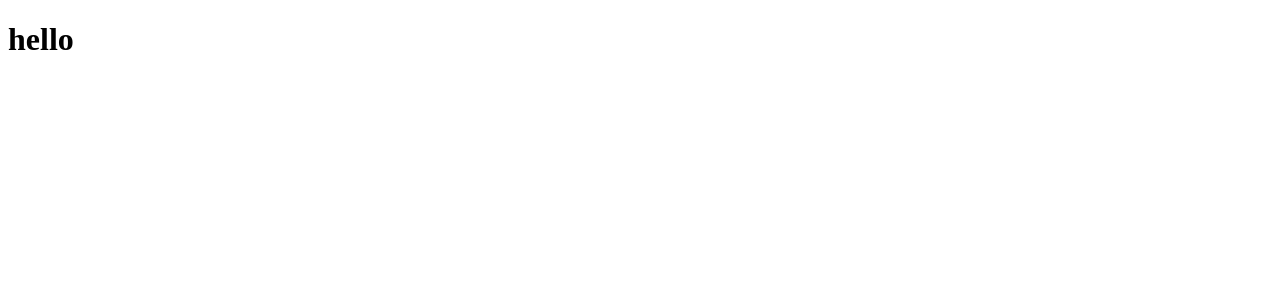
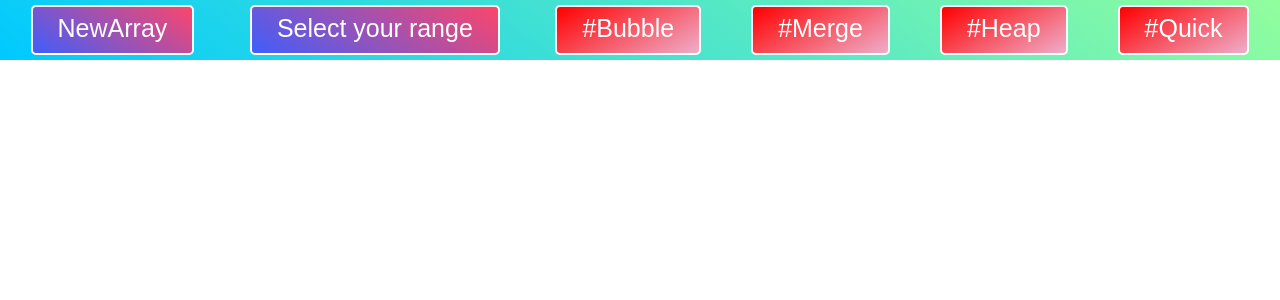
Before and after one commit to rasam-hossain/sorting-visualizer, a React (Create React App) app: page / in a window 1280 px wide. Shown: the top 300 px of the page. Built offline with nearby package versions, Linux system fonts and the light colour scheme.

Commit message:
Created and designed the buttons for the UI

```diff
--- a/package.json
+++ b/package.json
@@ -3,12 +3,14 @@
   "version": "0.1.0",
   "private": true,
   "dependencies": {
+    "@material-ui/core": "^4.11.0",
     "@testing-library/jest-dom": "^5.11.6",
     "@testing-library/react": "^11.2.0",
     "@testing-library/user-event": "^12.2.2",
     "react": "^17.0.1",
     "react-dom": "^17.0.1",
     "react-scripts": "4.0.0",
+    "styled-components": "^5.2.1",
     "web-vitals": "^0.2.4"
   },
   "scripts": {
--- /dev/null
+++ b/src/components/Header.js
@@ -0,0 +1,29 @@
+import React from "react";
+import { Button, SortButton, Container, SortWrapper } from "./header.style";
+
+export default function Header() {
+  return (
+    <Container>
+      <Button onClick={() => console.log("NewArray button clicked")}>
+        NewArray
+      </Button>
+      <Button onClick={() => alert("Select your range")}>
+        Select your range
+      </Button>
+      <SortWrapper>
+        <SortButton onClick={() => console.log("#Bubble button clicked")}>
+          #Bubble
+        </SortButton>
+        <SortButton onClick={() => console.log("#Merge button clicked")}>
+          #Merge
+        </SortButton>
+        <SortButton onClick={() => console.log("#Heap button clicked")}>
+          #Heap
+        </SortButton>
+        <SortButton onClick={() => console.log("#Quick button clicked")}>
+          #Quick
+        </SortButton>
+      </SortWrapper>
+    </Container>
+  );
+}
--- /dev/null
+++ b/src/components/header.style.js
@@ -0,0 +1,88 @@
+import styled from "styled-components";
+
+export const Button = styled.p`
+  color: #fff;
+  cursor: pointer;
+  font-family: Arial, Helvetica, sans-serif;
+  font-size: 25px;
+  text-align: center;
+  line-height: 30px;
+  background: rgb(63, 94, 251);
+  background: linear-gradient(
+    34deg,
+    rgba(63, 94, 251, 1) 0%,
+    rgba(252, 70, 107, 1) 100%
+  );
+  border: 2px solid white;
+  border-radius: 5px;
+  color: white;
+  margin: 0 1em;
+  padding: 0.25em 1em;
+
+  &:hover {
+    color: #fff;
+    background: rgb(131, 58, 180);
+    background: linear-gradient(
+      34deg,
+      rgba(131, 58, 180, 1) 0%,
+      rgba(253, 29, 29, 1) 50%,
+      rgba(252, 176, 69, 1) 100%
+    );
+    border: 2px solid tomato;
+  }
+`;
+
+export const SortButton = styled.p`
+  color: #fff;
+  cursor: pointer;
+  justify-content: center;
+  font-family: Arial, Helvetica, sans-serif;
+  font-size: 25px;
+  text-align: center;
+  line-height: 30px;
+  background: rgb(240, 0, 0);
+  background: linear-gradient(
+    150deg,
+    rgba(255, 0, 0, 1) 0%,
+    rgba(238, 174, 202, 1) 100%
+  );
+  border: 2px solid white;
+  border-radius: 5px;
+  color: white;
+  margin: 0 1em;
+  padding: 0.25em 1em;
+
+  &:hover {
+    color: #fff;
+    background: rgb(131, 58, 180);
+    background: rgb(2, 0, 36);
+    background: linear-gradient(
+      34deg,
+      rgba(2, 0, 36, 1) 0%,
+      rgba(9, 9, 121, 1) 50%,
+      rgba(0, 212, 255, 1) 100%
+    );
+    border: 2px solid tomato;
+  }
+`;
+
+export const Container = styled.div`
+  display: flex;
+  flex-direction: row;
+  align-content: center;
+  justify-content: space-evenly;
+  height: 50px;
+  width: 100%;
+  background: linear-gradient(35deg, #00c9ff 0%, #92fe9d 100%);
+  padding-left: 0px;
+  padding-right: 0px;
+  padding-top: 5px;
+  padding-bottom: 5px;
+`;
+
+export const SortWrapper = styled.div`
+  display: flex;
+  flex-direction: row;
+  align-content: center;
+  justify-content: space-evenly;
+`;
--- a/src/index.js
+++ b/src/index.js
@@ -1,6 +1,6 @@
 import React from "react";
 import ReactDOM from "react-dom";
-import App from "./App";
+import App from "./pages/App";
 
 ReactDOM.render(
   <React.StrictMode>
--- a/src/App.js
+++ b/src/pages/App.js
@@ -1,9 +1,11 @@
 import React from "react";
+import Header from "../components/Header";
+import "./App.style.css";
 
 function App() {
   return (
     <div className="App">
-      <h1>hello</h1>
+      <Header></Header>
     </div>
   );
 }
--- /dev/null
+++ b/src/pages/App.style.css
@@ -0,0 +1,5 @@
+body,
+ul {
+  margin: 0;
+  padding: 0;
+}
```
Also changed, not shown: 1 other file (tests, documents, lock files or other folders).
